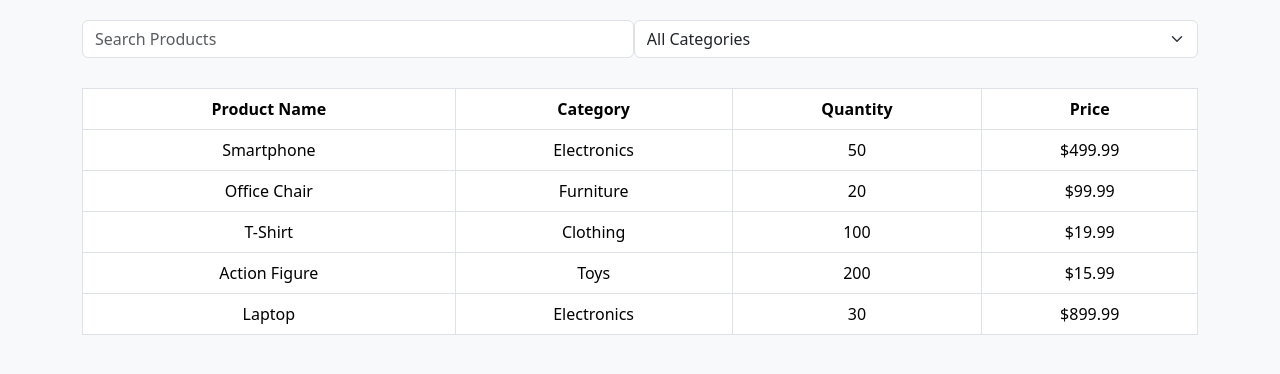
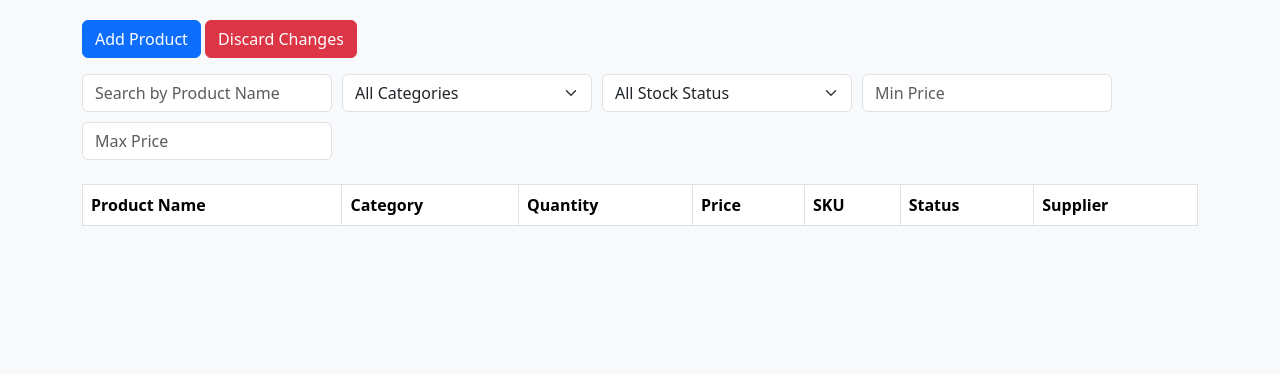
Before and after one commit to AsherDoesTechs/Web.Application, a plain HTML site: page Frontend/Products.html in a window 1280 px wide. Shown: the part 90-464 px from the top of the page. Drawn offline with Linux system fonts and the light colour scheme; files whose address does not match are found by name.

Commit message:
Doing the Product Table

```diff
--- a/Frontend/Products.html
+++ b/Frontend/Products.html
@@ -20,13 +20,60 @@
     <link rel="icon" href="Images/Favicon.png" type="image/png">
 </head>
 <body id="Product-Body">
-
     <div class="container my-5">
         <h2 class="text-center mb-4">Product Table</h2>
 
+        <!-- Button to show the form -->
+        <button type="button" class="btn btn-primary mb-3" onclick="showAddProductForm()">Add Product</button>
+        <button type="button" class="btn btn-danger mb-3" onclick="closeAddProductForm()">Discard Changes</button>
+        <!-- Add/Edit Product Form -->
+        <div id="addProductForm">
+          <h3>Add or Edit Product</h3>
+          <form id="productForm">
+            <div class="mb-3">
+              <label for="productName" class="form-label">Product Name</label>
+              <input type="text" class="form-control" id="productName" required oninput="generateSKU()" />
+            </div>
+            <div class="mb-3">
+              <label for="category" class="form-label">Category</label>
+              <select class="form-select" id="category" required onchange="generateSKU()">
+                <option value="Electronics">Electronics</option>
+                <option value="Furniture">Furniture</option>
+                <option value="Clothing">Clothing</option>
+                <option value="Toys">Toys</option>
+              </select>
+            </div>
+            <div class="mb-3">
+              <label for="quantity" class="form-label">Quantity</label>
+              <input type="number" class="form-control" id="quantity" required />
+            </div>
+            <div class="mb-3">
+              <label for="price" class="form-label">Price</label>
+              <input type="number" step="0.01" class="form-control" id="price" required />
+            </div>
+            <div class="mb-3">
+              <label for="sku" class="form-label">SKU</label>
+              <input type="text" class="form-control" id="sku" readonly />
+            </div>
+            <div class="mb-3">
+              <label for="status" class="form-label">Status</label>
+              <select class="form-select" id="status" required>
+                <option value="in stock">In Stock</option>
+                <option value="low stock">Low Stock</option>
+                <option value="out of stock">Out of Stock</option>
+              </select>
+            </div>
+            <div class="mb-3">
+              <label for="supplier" class="form-label">Supplier</label>
+              <input type="text" class="form-control" id="supplier" required />
+            </div>
+            <button type="submit" class="btn btn-primary">Save Product</button>
+          </form>
+        </div>
+
         <!-- Search and Filter -->
-        <div class="search-filter d-flex justify-content-between mb-4">
-            <input type="text" id="searchInput" class="form-control" placeholder="Search Products" onkeyup="filterTable()">
+        <div class="search-filter d-flex justify-content-start mb-4">
+          <input type="text" id="searchInput" class="form-control" placeholder="Search by Product Name" onkeyup="filterTable()" />
           <select class="form-select" id="categoryFilter" onchange="filterTable()">
             <option value="">All Categories</option>
             <option value="Electronics">Electronics</option>
@@ -34,6 +81,14 @@
             <option value="Clothing">Clothing</option>
             <option value="Toys">Toys</option>
           </select>
+          <select class="form-select" id="stockFilter" onchange="filterTable()">
+            <option value="">All Stock Status</option>
+            <option value="in">In Stock</option>
+            <option value="low">Low Stock</option>
+            <option value="out">Out of Stock</option>
+          </select>
+          <input type="number" step="0.01" id="minPrice" class="form-control" placeholder="Min Price" oninput="filterTable()" />
+          <input type="number" step="0.01" id="maxPrice" class="form-control" placeholder="Max Price" oninput="filterTable()" />
         </div>
 
         <!-- Product Table -->
@@ -45,72 +100,72 @@
                 <th>Category</th>
                 <th>Quantity</th>
                 <th>Price</th>
+                <th>SKU</th>
+                <th>Status</th>
+                <th>Supplier</th>
               </tr>
             </thead>
             <tbody>
-                    <tr>
-                        <td>Smartphone</td>
-                        <td>Electronics</td>
-                        <td>50</td>
-                        <td>$499.99</td>
-                    </tr>
-                    <tr>
-                        <td>Office Chair</td>
-                        <td>Furniture</td>
-                        <td>20</td>
-                        <td>$99.99</td>
-                    </tr>
-                    <tr>
-                        <td>T-Shirt</td>
-                        <td>Clothing</td>
-                        <td>100</td>
-                        <td>$19.99</td>
-                    </tr>
-                    <tr>
-                        <td>Action Figure</td>
-                        <td>Toys</td>
-                        <td>200</td>
-                        <td>$15.99</td>
-                    </tr>
-                    <tr>
-                        <td>Laptop</td>
-                        <td>Electronics</td>
-                        <td>30</td>
-                        <td>$899.99</td>
-                    </tr>
+              <!-- Product rows here -->
             </tbody>
           </table>
         </div>
       </div>
 
-    <!-- Bootstrap JS Bundle -->
+      <!-- Bootstrap JS -->
       <script src="js/bootstrap.bundle.min.js"></script>
 
       <!-- JavaScript for Search and Filter -->
       <script>
-        // Function to filter the table based on search and category
         function filterTable() {
-            var searchInput = document.getElementById("searchInput").value.toLowerCase();
-            var categoryFilter = document.getElementById("categoryFilter").value;
-            var table = document.getElementById("productTable");
-            var rows = table.getElementsByTagName("tr");
+          const searchInput = document.getElementById("searchInput").value.toLowerCase();
+          const categoryFilter = document.getElementById("categoryFilter").value.toLowerCase();
+          const stockFilter = document.getElementById("stockFilter").value;
+          const minPrice = parseFloat(document.getElementById("minPrice").value);
+          const maxPrice = parseFloat(document.getElementById("maxPrice").value);
 
-            // Loop through all table rows, except the header row
-            for (var i = 1; i < rows.length; i++) {
-                var cells = rows[i].getElementsByTagName("td");
-                var productName = cells[0].textContent.toLowerCase();
-                var productCategory = cells[1].textContent.toLowerCase();
+          const table = document.getElementById("productTable");
+          const rows = table.getElementsByTagName("tr");
 
-                // Check if the row matches the search input and category filter
-                if (
-                    (productName.includes(searchInput) || searchInput === "") &&
-                    (productCategory.includes(categoryFilter.toLowerCase()) || categoryFilter === "")
-                ) {
-                    rows[i].style.display = ""; // Show the row
-                } else {
-                    rows[i].style.display = "none"; // Hide the row
+          for (let i = 1; i < rows.length; i++) {
+            const cells = rows[i].getElementsByTagName("td");
+            const productName = cells[0].textContent.toLowerCase();
+            const category = cells[1].textContent.toLowerCase();
+            const quantity = parseInt(cells[2].textContent);
+            const price = parseFloat(cells[3].textContent);
+            const status = cells[5].textContent.toLowerCase();
+
+            const matchSearch = productName.includes(searchInput) || searchInput === "";
+            const matchCategory = category.includes(categoryFilter) || categoryFilter === "";
+            const matchStock =
+              stockFilter === "" ||
+              (stockFilter === "in" && status.includes("in")) ||
+              (stockFilter === "low" && status.includes("low")) ||
+              (stockFilter === "out" && status.includes("out"));
+
+            const matchMinPrice = isNaN(minPrice) ? true : (Math.abs(price - minPrice) < 0.001 || price > minPrice);
+            const matchMaxPrice = isNaN(maxPrice) ? true : (Math.abs(price - maxPrice) < 0.001 || price < maxPrice);
+
+            rows[i].style.display = matchSearch && matchCategory && matchStock && matchMinPrice && matchMaxPrice ? "" : "none";
           }
         }
+
+        function showAddProductForm() {
+          document.getElementById("addProductForm").style.display = "block";
+        }
+
+        function closeAddProductForm() {
+          document.getElementById("addProductForm").style.display = "none";
+        }
+
+        function generateSKU() {
+          const productName = document.getElementById("productName").value.trim();
+          const category = document.getElementById("category").value;
+          const categoryCode = category.substring(0, 3).toUpperCase();
+          const randomNum = Math.floor(Math.random() * 10000);
+          const sku = `${categoryCode}-${randomNum}`;
+
+          document.getElementById("sku").value = sku;
         }
       </script>
   </body>
--- a/Frontend/style.css
+++ b/Frontend/style.css
@@ -332,33 +332,52 @@ body    {
     flex-direction: column;
     justify-content: space-between;
   }
-    /* Custom Styling */
-    .table-container {
-        max-width: 100%;
-        overflow-x: auto;
-        margin-top: 30px;
+
+  .search-filter input,
+    .search-filter select {
+      width: 100%;
+      max-width: 250px;
     }
 
     .search-filter {
-        margin: 20px 0;
+      gap: 10px;
+      flex-wrap: wrap;
     }
 
-    .filter-btn {
-        margin-left: 10px;
+    .table-container {
+      overflow-x: auto;
     }
 
-    .table th {
-        background-color: #f8f9fa;
-        text-align: center;
+    .low-stock {
+      background-color: #ffe6e6;
     }
 
-    .table td {
-        text-align: center;
+    .status-in-stock {
+      color: green;
+      font-weight: bold;
     }
 
-    .card {
-        box-shadow: 0 4px 6px rgba(0, 0, 0, 0.1);
-        border-radius: 8px;
-        padding: 20px;
-        background-color: #fff;
+    .status-low {
+      color: orange;
+      font-weight: bold;
     }
+
+    .status-out {
+      color: red;
+      font-weight: bold;
+    }
+
+    thead th {
+      position: sticky;
+      top: 0;
+      background: #fff;
+      z-index: 1;
+    }
+
+    #addProductForm {
+      display: none;
+      margin-top: 20px;
+      padding: 20px;
+      border: 1px solid #ccc;
+      background-color: #f9f9f9;
+    }
```
Lines whose indentation alone changed are shown as unchanged.
